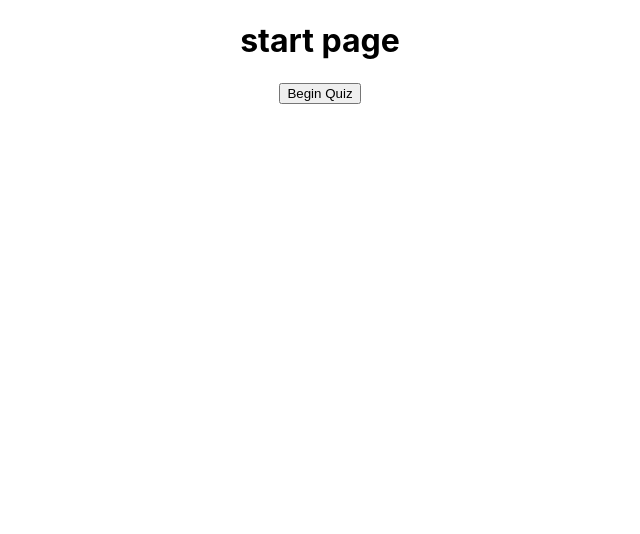
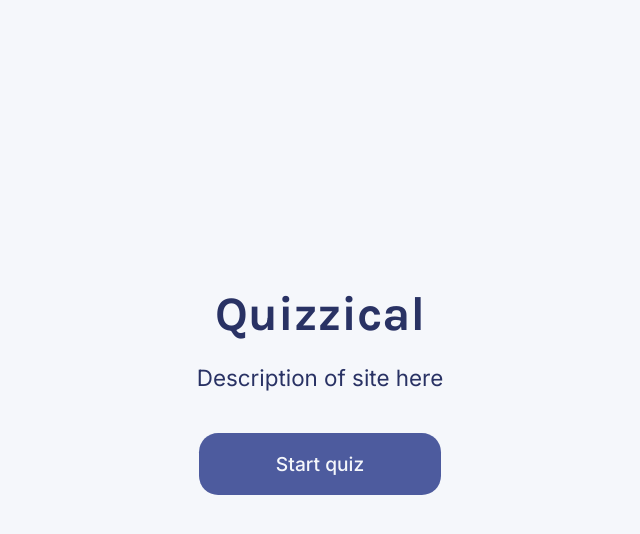
Before and after one commit to michdw/react-quizzical, a React (Create React App) app: page / in a window 1280 px wide. Shown: the top 534 px of the page, without its empty margins (320-960 px from the left). Built offline with nearby package versions, Linux system fonts and the light colour scheme.

Commit message:
css styling mostly complete

```diff
--- a/src/App.css
+++ b/src/App.css
@@ -1,38 +1,58 @@
-.App {
-  text-align: center;
+@import url("https://fonts.googleapis.com/css2?family=Inter:wght@400;500;600;700&display=swap");
+@import url("https://fonts.googleapis.com/css2?family=Karla:wght@700&display=swap");
+
+html, body, #root, .App {
+  height: 100%;
 }
 
-.App-logo {
-  height: 40vmin;
-  pointer-events: none;
+.App {
+  height: 100%;
+  text-align: center;
+  font-family: "Inter", sans-serif;
+  color: #293264;
+  background: #F5F7FB;
 }
 
-@media (prefers-reduced-motion: no-preference) {
-  .App-logo {
-    animation: App-logo-spin infinite 20s linear;
-  }
+.start-page {
+  display: flex;
+  align-items: center;
+  justify-content: center;
+  flex-direction: column;
+  height: 100vh;
 }
 
-.App-header {
-  background-color: #282c34;
-  min-height: 100vh;
-  display: flex;
-  flex-direction: column;
-  align-items: center;
-  justify-content: center;
-  font-size: calc(10px + 2vmin);
-  color: white;
+.start-page h1 {
+  font-size: 3em;
+  padding: 0;
+  margin: 0;
 }
 
-.App-link {
-  color: #61dafb;
+.header {
+  font-family: 'Karla', sans-serif;
+  font-weight: 700;
 }
 
-@keyframes App-logo-spin {
-  from {
-    transform: rotate(0deg);
-  }
-  to {
-    transform: rotate(360deg);
-  }
+.subheader {
+  font-family: "Inter", sans-serif;
+  font-weight: 400;
+  font-size: 1.4em;
 }
+
+button {
+  border: none;
+  background: #4d5b9e;
+  color: #f5f7fb;
+  border-radius: 1em;
+  font-size: 1.2em;
+}
+
+button[aria-disabled="true"] {
+  background: #4d5b9ea0;
+}
+
+.start-btn {
+  padding: 1em 4em;
+  font-family: "Inter", sans-serif;
+  font-weight: 500;
+  cursor: pointer;
+}
--- a/src/App.jsx
+++ b/src/App.jsx
@@ -5,7 +5,7 @@ import Quiz from "./components/Quiz";
 
 export default function App() {
   const [page, setPage] = React.useState("start");
-  const quizLength = 4;
+  const quizLength = 5;
 
 
   const switchPage = function (switchTo) {
--- a/src/components/Quiz.css
+++ b/src/components/Quiz.css
@@ -1,31 +1,99 @@
-.question {
-  font-weight: bold;
+@import url("https://fonts.googleapis.com/css2?family=Inter:wght@400;500;600;700&display=swap");
+@import url("https://fonts.googleapis.com/css2?family=Karla:wght@700&display=swap");
+
+.quiz-page {
+  display: flex;
+  flex-direction: column;
+  align-items: center;
 }
 
-.option {
-  color: white;
-  margin: 0 1em;
-}
-
-.unrevealed-option {
-  background-color: gray;
-}
-.selected-option {
-  background-color: turquoise;
-}
-.unselected-correct {
-  background: lightgreen;
-}
-.unselected-incorrect {
-  background-color: rgb(34, 34, 34);
-}
-.selected-correct {
-  background-color: darkgreen;
-}
-.selected-incorrect {
-  background-color: darkred;
+.question-panel {
+  width: 90%;
+  display: flex;
+  flex-direction: column;
+  align-items: flex-start;
 }
 
 .navigation button {
   margin: 1em;
 }
+
+.question {
+  color: #293264;
+  font-family: "Karla", sans-serif;
+  font-size: 1.2em;
+  font-weight: bold;
+}
+
+.option {
+  border-radius: 0.8em;
+  padding: 0.5em 2em;
+  margin-right: 1.5em;
+}
+
+.option-text {
+  font-weight: 500;
+}
+
+.unrevealed-option {
+  outline: 1.5px solid #4d5b9e;
+}
+.unrevealed-option .option-text {
+  color: #293264;
+}
+
+.selected-option {
+  outline: none;
+  background: #d6dbf5;
+}
+.selected-option .option-text {
+  color: #293264;
+}
+
+.unselected-correct {
+  outline: none;
+  background: #94d7a2;
+}
+.unselected-correct .option-text {
+  color: #293264;
+}
+
+.unselected-incorrect {
+  outline: 1.5px solid #4d5b9ea0;
+}
+.unselected-incorrect .option-text {
+  color: #4D5B9Ea0;
+}
+
+.selected-correct {
+  outline: none;
+  background: #26502f;
+}
+.selected-correct .option-text {
+  color: #F5F7FB;
+}
+
+.selected-incorrect {
+  outline: none;
+  background: #f8bcbca0;
+}
+.selected-incorrect .option-text {
+  color: #4d5b9ea0;
+}
+
+hr {
+  margin-top: 2em;
+  width: 100%;
+  border: 1px solid #d6dbf5;
+}
+
+.score-info {
+  height: 1.4em;
+  font-size: 1.4em;
+  font-weight: bold;
+}
+
+.quiz-navigation button {
+  padding: 1em 2em;
+  margin-right: 1em;
+}
--- a/src/components/Quiz.jsx
+++ b/src/components/Quiz.jsx
@@ -4,6 +4,14 @@ import { decode } from "html-entities";
 
 export default function Quiz(props) {
   const dataFetchedRef = React.useRef(false);
+
+  const emptySelections = () => {
+    const newSelections = [];
+    for (let i = 0; i < props.quizLength; i++) {
+      newSelections.push(null);
+    }
+    return newSelections;
+  };
 
   //state
   const [quiz, setQuiz] = React.useState();
@@ -66,21 +74,13 @@ export default function Quiz(props) {
     setComplete(true);
   }
 
-  function emptySelections() {
-    const newSelections = [];
-    for (let i = 0; i < props.quizLength; i++) {
-      newSelections.push(null);
-    }
-    return newSelections;
-  }
-
   function updateSelection(qIndex, oIndex) {
     setSelections((prevSelections) => {
       const newSelections = [...prevSelections];
       newSelections[qIndex] = oIndex;
       return newSelections;
     });
-    console.log(selections)
+    console.log(selections);
   }
 
   function getScore() {
@@ -125,7 +125,7 @@ export default function Quiz(props) {
   //elements
   const quizData = dataFetchedRef.current ? (
     quiz.results.map((result, qIndex) => (
-      <div key={qIndex}>
+      <div key={qIndex} className="question-panel">
         <p className="question">{decode(result.question)}</p>
         <div>
           {options[qIndex].map((option, oIndex) => {
@@ -149,11 +149,12 @@ export default function Quiz(props) {
                   id={optionId}
                   value={option}
                 />
-                <i>{decode(option)}</i>
+                <span className="option-text">{decode(option)}</span>
               </label>
             );
           })}
         </div>
+        <hr></hr>
       </div>
     ))
   ) : (
@@ -174,17 +175,18 @@ export default function Quiz(props) {
 
   //
   return (
-    <div className="quizPage">
-      <h1>quiz page</h1>
+    <div className="quiz-page">
       {quizData}
-      {complete && (
-        <p>
-          {score} out of {props.quizLength}
-        </p>
-      )}
-      <div className="navigation">
-        {complete ? startButton() : showButton()}
-        <button onClick={props.loadStartPage}>Home</button>
+      <div className="quiz-footer">
+        <div className="quiz-navigation">
+          {complete ? startButton() : showButton()}
+          <button onClick={props.loadStartPage}>Home</button>
+        </div>
+        {complete && (
+          <div className="score-info">
+            You scored {score}/{props.quizLength} correct answers
+          </div>
+        )}
       </div>
     </div>
   );
--- a/src/components/Start.jsx
+++ b/src/components/Start.jsx
@@ -1,11 +1,13 @@
 import React from "react";
 
 export default function Start(props) {
-
   return (
-    <div className="startPage">
-      <h1>start page</h1>
-      <button onClick={props.loadQuizPage}>Begin Quiz</button>
+    <div className="start-page">
+      <h1 className="header">Quizzical</h1>
+      <p className="subheader">Description of site here</p>
+      <div className="navigation">
+        <button className="start-btn" onClick={props.loadQuizPage}>Start quiz</button>
+      </div>
     </div>
   );
 }
```
